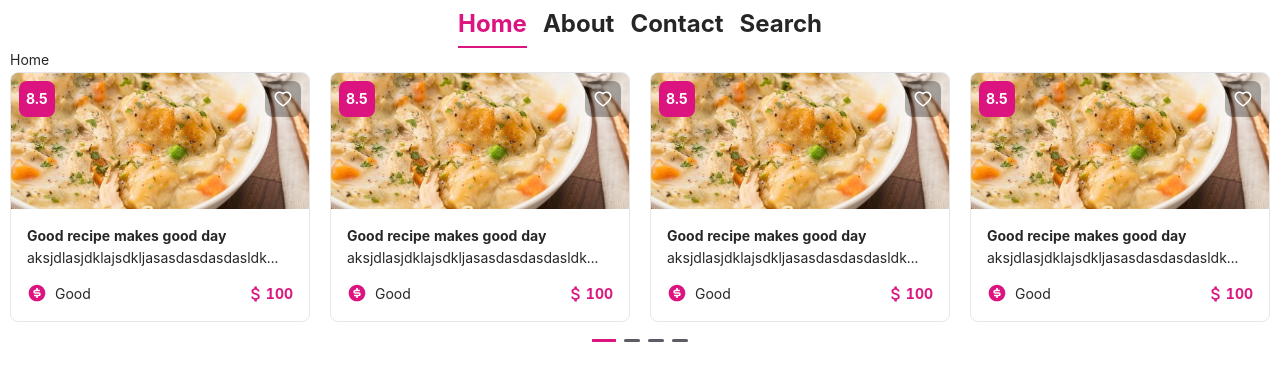
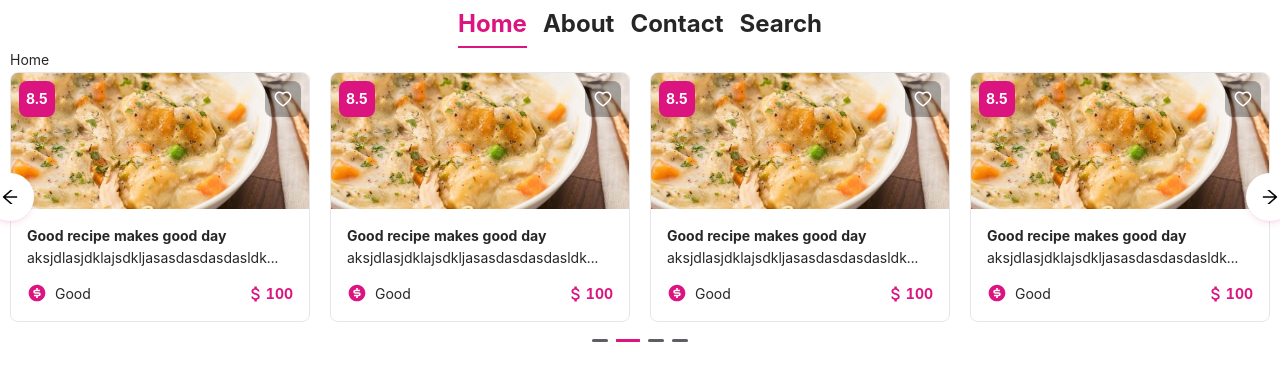
Before and after one commit to Huyhehe/Sem5_Frontend, a React (Vite) app: page / in a window 1280 px wide. Shown: the top 380 px of the page. Built offline with nearby package versions, Linux system fonts and the light colour scheme.

Commit message:
feat: add button to move in card slider & config some relevant stuff

```diff
--- a/package.json
+++ b/package.json
@@ -13,7 +13,7 @@
     "react": "^18.2.0",
     "react-dom": "^18.2.0",
     "react-icons": "^4.6.0",
-    "react-router-dom": "^6.4.2"
+    "react-router-dom": "^6.4.3"
   },
   "devDependencies": {
     "@types/react": "^18.0.22",
--- a/src/components/Card.tsx
+++ b/src/components/Card.tsx
@@ -11,6 +11,7 @@ export interface CardProps {
   price: number
   rate: number
   review: "Good" | "Bad" | "Average"
+  onClickFunc?: () => void
 }
 
 const Card: FunctionComponent<CardProps> = ({
@@ -20,6 +21,7 @@ const Card: FunctionComponent<CardProps> = ({
   price,
   rate,
   review,
+  onClickFunc,
 }) => {
   const fixLength = (s: string) => {
     if (s.length > 35) {
@@ -28,7 +30,10 @@ const Card: FunctionComponent<CardProps> = ({
     return s
   }
   return (
-    <div className="card-container relative flex flex-col box-border w-[300px] h-[250px] bg-white rounded-[0.5rem] overflow-hidden border cursor-pointer hover:shadow-md">
+    <div
+      onClick={onClickFunc}
+      className="card-container relative flex flex-col box-border w-[300px] h-[250px] bg-white rounded-[0.5rem] overflow-hidden border cursor-pointer hover:shadow-md"
+    >
       <div className="card-image w-full h-[55%]">
         <img src={example} className="w-full h-full object-cover" />
       </div>
--- /dev/null
+++ b/src/components/CircleButton.tsx
@@ -0,0 +1,27 @@
+import { FunctionComponent } from "react"
+import { IconType } from "react-icons/lib"
+
+interface CircleButtonProps {
+  Icon: IconType
+  onClickFunc?: () => void
+  additionalClass?: string
+}
+
+const CircleButton: FunctionComponent<CircleButtonProps> = ({
+  Icon,
+  onClickFunc,
+  additionalClass,
+}) => {
+  return (
+    <div className={additionalClass}>
+      <button
+        onClick={onClickFunc}
+        className="w-[3rem] aspect-square flex justify-center items-center text-black bg-white rounded-full hover:text-primary shadow-md shadow-primary/10 hover:shadow-primary/20"
+      >
+        <Icon size={20} />
+      </button>
+    </div>
+  )
+}
+
+export default CircleButton
--- a/src/components/Slider/Slider.tsx
+++ b/src/components/Slider/Slider.tsx
@@ -1,6 +1,8 @@
-import { Carousel } from "antd"
-import { FunctionComponent, memo } from "react"
+import { Button, Carousel } from "antd"
+import { FunctionComponent, memo, useRef } from "react"
 import Card, { CardProps } from "../Card"
+import { AiOutlineArrowLeft, AiOutlineArrowRight } from "react-icons/ai"
+import CircleButton from "../CircleButton"
 import "./slider.css"
 
 interface SliderProps {
@@ -8,6 +10,7 @@ interface SliderProps {
 }
 
 const Slider: FunctionComponent<SliderProps> = ({ children }) => {
+  const carouselRef = useRef<any>(null)
   const cardItems: Array<CardProps> = [
     {
       title: "Good recipe makes good day",
@@ -115,6 +118,13 @@ const Slider: FunctionComponent<SliderProps> = ({ children }) => {
       rate: 8.5,
       review: "Good",
     },
+    {
+      title: "Good recipe makes good day",
+      description: "aksjdlasjdklajsdkljasasdasdasdasldkj",
+      price: 100,
+      rate: 8.5,
+      review: "Good",
+    },
   ]
 
   const listToMatrix = (
@@ -137,9 +147,25 @@ const Slider: FunctionComponent<SliderProps> = ({ children }) => {
     return matrix
   }
 
+  const handleNext = () => {
+    carouselRef?.current?.next()
+    console.log(carouselRef.current)
+  }
+  const handlePrev = () => {
+    carouselRef?.current?.prev()
+  }
+
   return (
-    <div>
-      <Carousel dots={true}>
+    <div className="relative">
+      <Carousel
+        ref={carouselRef}
+        draggable
+        dots={true}
+        autoplay
+        autoplaySpeed={3000}
+        pauseOnHover
+        pauseOnDotsHover
+      >
         {listToMatrix(cardItems, 4).map((group, index) => {
           return (
             <div key={index} className="flex gap-[20px]">
@@ -159,6 +185,16 @@ const Slider: FunctionComponent<SliderProps> = ({ children }) => {
           )
         })}
       </Carousel>
+      <CircleButton
+        Icon={AiOutlineArrowLeft}
+        onClickFunc={handlePrev}
+        additionalClass="absolute top-1/2 left-0 -translate-y-1/2 -translate-x-1/2"
+      />
+      <CircleButton
+        Icon={AiOutlineArrowRight}
+        onClickFunc={handleNext}
+        additionalClass="absolute top-1/2 right-0 -translate-y-1/2 translate-x-1/2"
+      />
     </div>
   )
 }
--- /dev/null
+++ b/src/layouts/UnAuthLayout/index.tsx
@@ -0,0 +1,16 @@
+import { FunctionComponent } from "react"
+
+interface UnAuthLayoutProps {
+  children: React.ReactNode
+}
+
+const UnAuthLayout: FunctionComponent<UnAuthLayoutProps> = ({ children }) => {
+  return (
+    <>
+      <div>Unauth Layout</div>
+      {children}
+    </>
+  )
+}
+
+export default UnAuthLayout
--- a/src/routes/route.tsx
+++ b/src/routes/route.tsx
@@ -1,5 +1,6 @@
-import { createBrowserRouter } from "react-router-dom"
+import { createBrowserRouter, Outlet } from "react-router-dom"
 import AuthLayout from "../layouts/AuthLayout"
+import UnAuthLayout from "../layouts/UnAuthLayout"
 import About from "../pages/About"
 import Home from "../pages/Home"
 export const router = createBrowserRouter([
@@ -21,7 +22,11 @@ export const router = createBrowserRouter([
   },
   {
     path: "/login",
-    element: <></>,
+    element: (
+      <UnAuthLayout>
+        <Outlet />
+      </UnAuthLayout>
+    ),
     children: [
       {
         path: "signIn",
```
Also changed, not shown: 1 other file (tests, documents, lock files or other folders).
